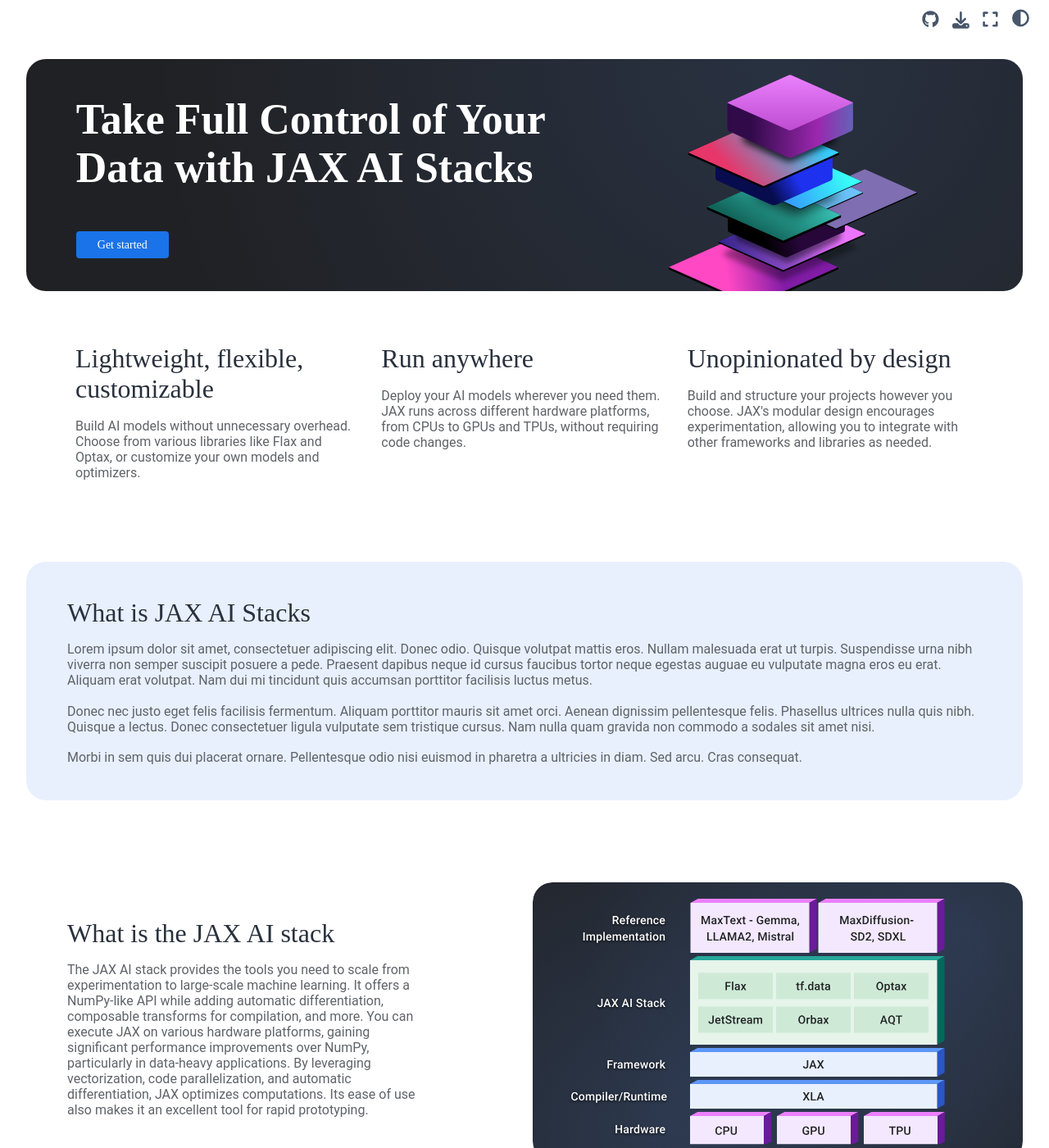
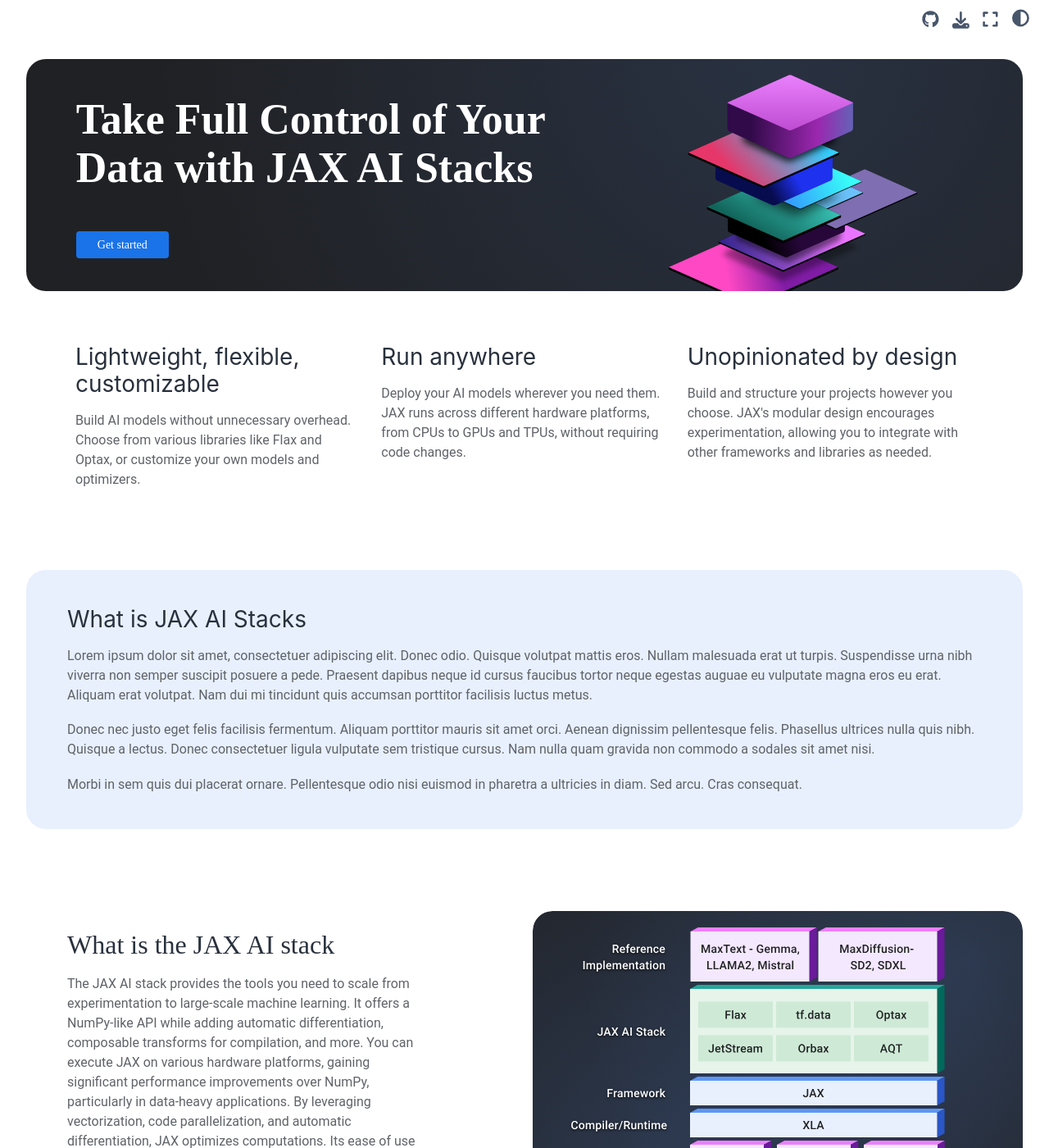
Before and after one commit to barnesjoseph/jax-ai-stacks, a Sphinx documentation site: the page built from docs/source/index.rst, in a window 1280 px wide and 1400 px high. Shown: the whole window at 82% size. Built offline with Sphinx 7.4.7 and the Sphinx Book theme 1.1.4, drawn with Linux system fonts in a browser that asks for light colours.

Commit message:
Update custom.css

```diff
--- a/docs/source/_static/css/custom.css
+++ b/docs/source/_static/css/custom.css
@@ -122,14 +122,16 @@
     margin-top: 20px;
 }
 
-.doc-body h3 {
+.doc-body .image-section h3 {
     font: 500 32px 'Google Sans';
+    margin-top: 0;
 }
 
 .doc-body p,
 .doc-body ul {
     font: 400 16px 'Roboto';
     color: #5F6368;
+    line-height: 24px;
 }
 
 .image-section {
@@ -152,6 +154,15 @@
     padding-inline: 50px;
     display: flex;
     flex-direction: column;
+    justify-content: center;
+}
+
+.image-section .text-body *:last-child {
+    margin-bottom: 0;
+}
+
+.image-section li:not(:last-of-type) {
+    margin-bottom: 12px;
 }
 
 .image-section .button {
```
